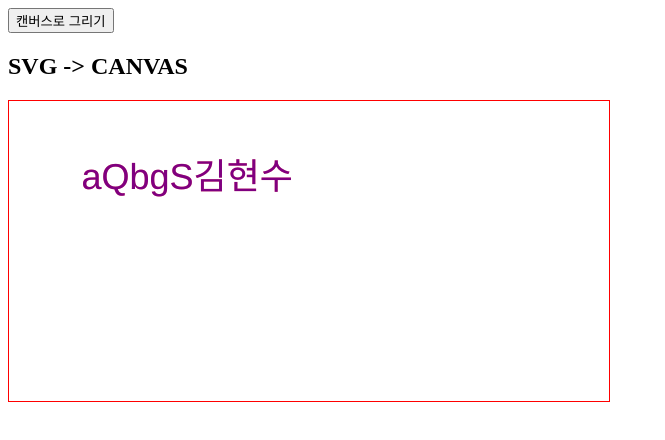
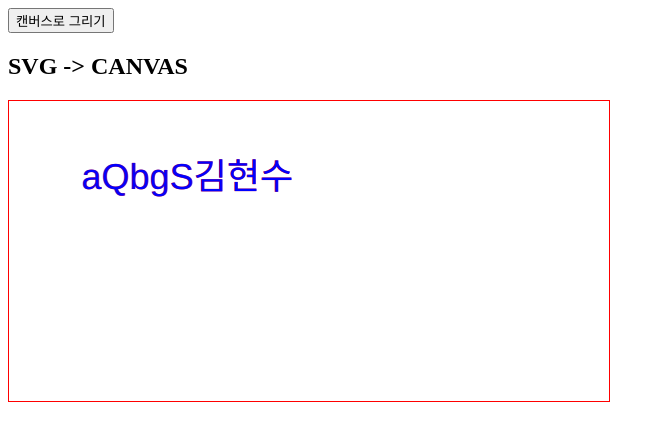
Before and after one commit to hyunsu00/canvasSamples, a website: page canvasSample02/index.html in a window 1280 px wide. Both pictures are taken after a click on the button "캔버스로 그리기". Shown: the whole page, without its empty margins (0-665 px from the left). Drawn offline with Linux system fonts and the light colour scheme.

Commit message:
이미지로 저장 및 그리기 코드 추가

```diff
--- a/canvasSample02/index.html
+++ b/canvasSample02/index.html
@@ -13,7 +13,9 @@
     <div style="position:absolute;width:600px;height:300px;border: 1px solid red;">
       <div style="position:absolute;">
         <svg width = "600" height="300" xmlns="http://www.w3.org/2000/svg">
-          <text x="72.5" y="88" fill="#FF0000" font-family="Helvetica" font-size="36" font-style="normal" font-weight="normal" text-decoration="none" transform="rotate(0)" style="white-space: pre">aQbgS김현수</text>
+          <g id = "textObj" aria-hidden="true">
+            <text x="72.5" y="88" fill="#FF0000" font-family="Helvetica" font-size="36" font-style="normal" font-weight="normal" text-decoration="none" transform="rotate(0)" style="white-space: pre">aQbgS김현수</text>
+          </g>
         </svg>
       </div>
       <div style="position:absolute;">
--- a/canvasSample02/main.js
+++ b/canvasSample02/main.js
@@ -1,11 +1,42 @@
 window.onload = function () {
 	// 캔버스로 그리기
   document.getElementById("drawCanvas").addEventListener("click", (e) => {
-    let canvas = document.getElementById("canvas");
-		let ctx  = canvas.getContext("2d");
-		ctx .font = "36px Helvetica";
-		ctx.fillStyle = `rgba(0, 0, 255, 0.5)`;
-		ctx.textBaseline = "alphabetic"; // "top" "hanging" "middle" "alphabetic" "ideographic" "bottom"
-		ctx.fillText('aQbgS김현수', 72.5, 88);
+		drawText_2();
   });
 };
+
+function drawText_1() {
+	let canvas = document.getElementById("canvas");
+	let ctx  = canvas.getContext("2d");
+	ctx.font = "36px Helvetica";
+	ctx.fillStyle = `rgba(0, 0, 255, 0.5)`;
+	ctx.textBaseline = "alphabetic"; // "top" "hanging" "middle" "alphabetic" "ideographic" "bottom"
+	ctx.fillText('aQbgS김현수', 72.5, 88);
+}
+
+function drawText_2() {
+	let textObj = document.getElementById("textObj");
+	let bbox = textObj.getBBox();
+
+	let canvas = document.getElementById("canvas");
+	let ctx  = canvas.getContext("2d");
+	let image = new Image();
+	image.src = createPngImage(bbox, 'aQbgS김현수', 72.5 - bbox.x, 88 - bbox.y, {r:0, g:0, b:1}, '/Helvetica', 36, 1);
+	image.onload = () => {
+		ctx.drawImage(image, bbox.x, bbox.y, bbox.width, bbox.height);
+	};
+}
+
+function createPngImage(rect, contents, x, y, textColor, font, fontSize, opacity) {
+	const scaleX = 2, scaleY = 2;
+	const w = rect.width, h = rect.height;
+	let canvas = document.createElement("canvas");
+	canvas.width = w * scaleX, canvas.height = h * scaleY;
+	let ctx = canvas.getContext("2d");
+	ctx.scale(scaleX, scaleY);
+  ctx.imageSmoothingEnabled = false;
+	ctx.font = `${fontSize}px ${font.replace('/', '')}`;
+	ctx.fillStyle = `rgba(${Math.floor(255 * textColor.r)}, ${Math.floor(255 * textColor.g)}, ${Math.floor(255 * textColor.b)}, ${opacity ?? 1})`;
+	ctx.fillText(contents, x, y);
+  return canvas.toDataURL("image/png");
+}
```
